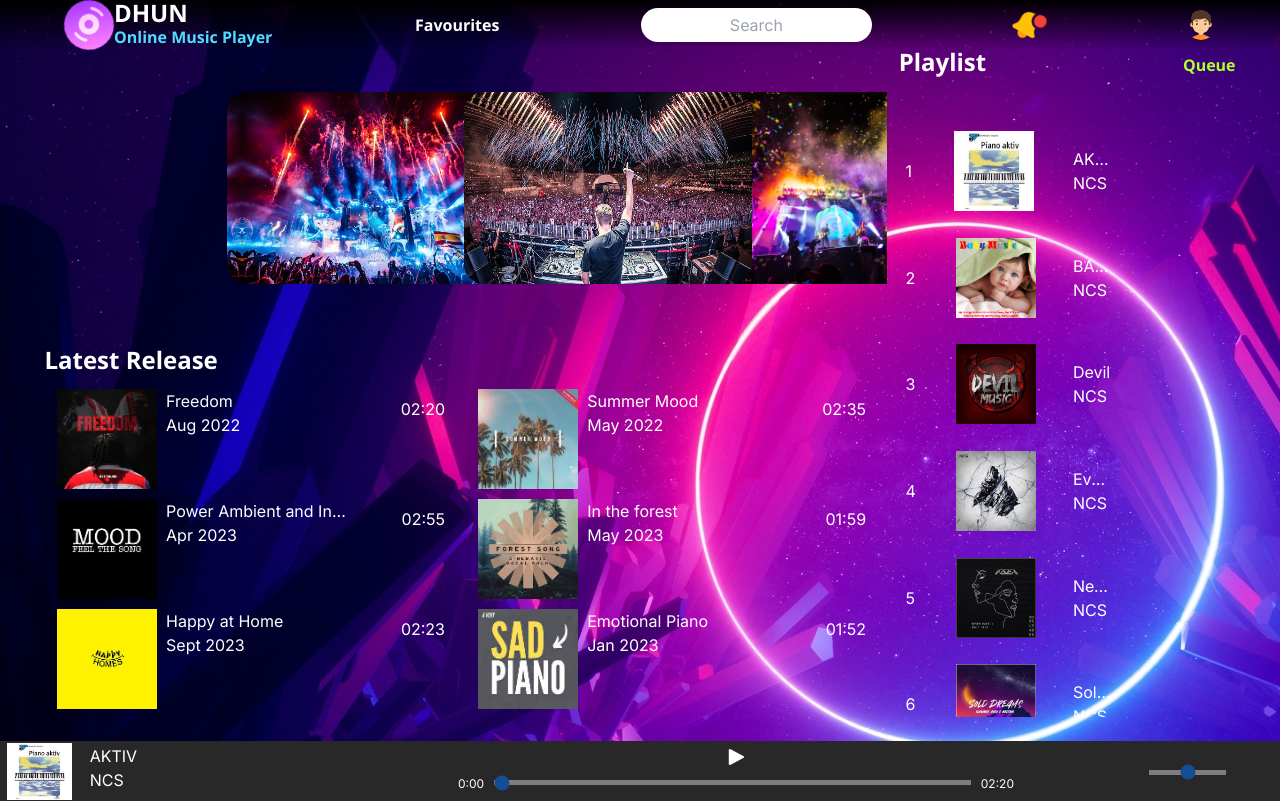
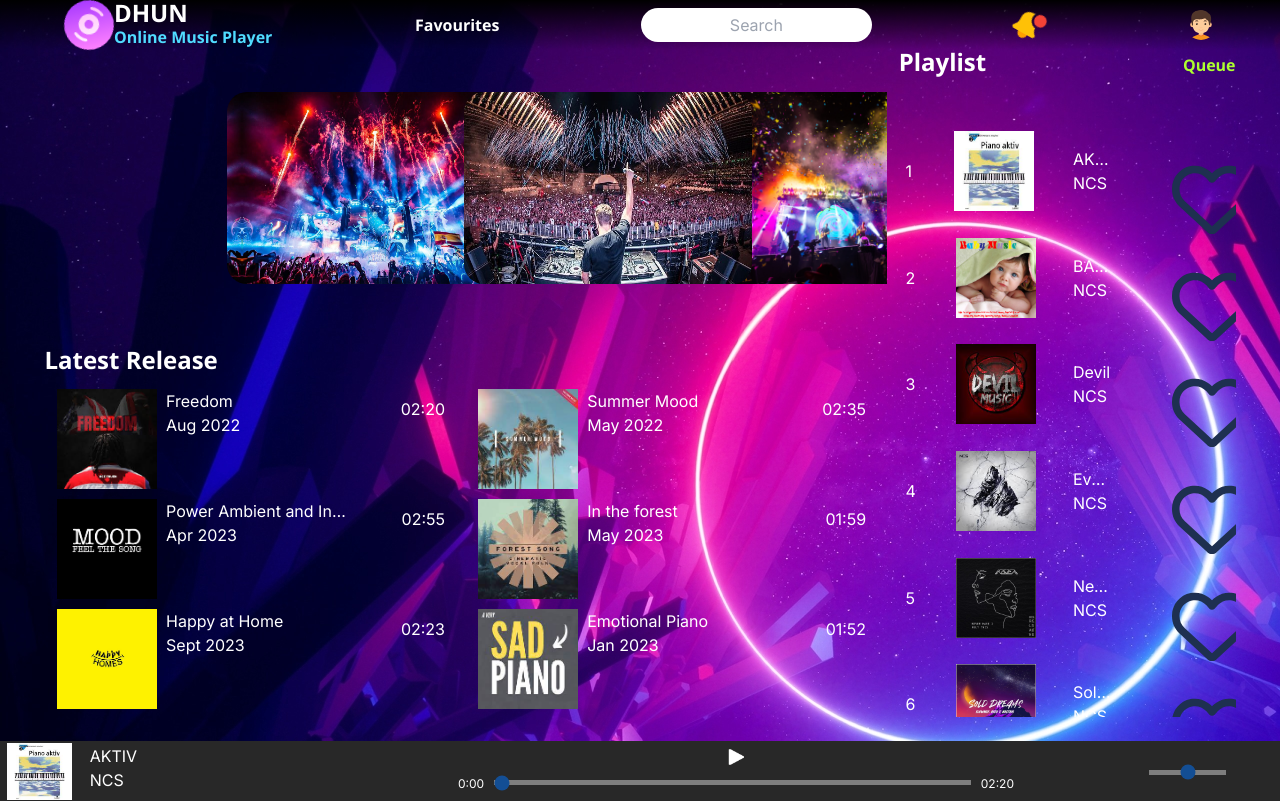
Before and after one commit to swapnilkr/DHUN-Music-Player-V2, a Next.js app: page / in a window 1280 px wide. Built offline with nearby package versions, Linux system fonts and the light colour scheme.

Commit message:
Show fav icon

```diff
--- a/app/globals.css
+++ b/app/globals.css
@@ -839,8 +839,6 @@ label[for="more"]:checked~input {
   box-sizing: border-box;
   overflow: hidden;
   z-index: 2;
-  opacity: 0;
-  transform: scale(0);
   transition: all ease-in-out 0.25s;
 }
 
@@ -848,6 +846,11 @@ label[for="more"]:checked~input {
 #queue-option-box:target {
   opacity: 1;
   transform: scale(1);
+}
+
+.queue {
+    text-decoration: none;
+    color: greenyellow;
 }
 
 .queue-options p {
@@ -901,7 +904,7 @@ hr {
   position: relative;
   bottom: 62%;
   left: 90%;
-  width: min-content;
+  width: fit-content;
   height: 20px;
   color: white;
   font-size: 20px;
@@ -938,10 +941,11 @@ hr {
 }
 
 /* hover effect on heart */
-.playlist-item:hover .fa-heart {
+.playlist-item .fa-heart:hover {
   animation-name: glowing-heart;
   animation-iteration-count: infinite;
   animation-duration: 0.5s;
+  transform: scale(1.5);
 }
 
 /* playlist items hovering effect */
--- a/app/playlist.tsx
+++ b/app/playlist.tsx
@@ -1,4 +1,7 @@
+import React, { useState, useEffect } from 'react';
+
 function Playlist() {
+    const [showDropdown, setShowDropdown] = useState(false)
 
     function showFavList(event:any) {
         window.postMessage('Fav Clicked', '*')
@@ -7,14 +10,20 @@ function Playlist() {
     function showPlayList(event:any) {
         window.postMessage('PlayList Clicked', '*')
     }
+
+    function showDropdownOnClick (event:any) {
+        setShowDropdown(!showDropdown)
+    }
     return (
         <>
             <div className="heading">
                 <h1> Playlist </h1>
                 <h4>
-                    <a href="#queue-option-box">Queue <i className="fas fa-chevron-circle-down"></i></a>
+                    <div className='queue' onClick={(event) => showDropdownOnClick(event)}>Queue <i className="fas fa-chevron-circle-down"></i></div>
                 </h4>
             </div>
+            {
+                showDropdown ?
 
                 <div className="queue-options" id="queue-option-box">
                     <p><div style={{color:"#f8f9fa", fontWeight:"bold"}} onClick={(event) => showPlayList(event)}>Playlists</div></p>
@@ -23,6 +32,11 @@ function Playlist() {
                     <hr />
                     <p><div style={{color:"red", fontWeight:"bold"}}>Close</div></p>
                 </div>
+
+                :
+                <></>
+            }
+
         </>
     )
 }
--- a/app/playlistContent.tsx
+++ b/app/playlistContent.tsx
@@ -6,7 +6,7 @@ function PlaylistContent() {
     const { setMusicList } = useMusicPlayer();
     const [showFavList, setShowFavList] = useState(false)
     const [favMusicPlaylist, setFavMusicPlaylist] = useState([]);
-    const [favorites, setFavorites]:any = useState([]);
+    const [favorites, setFavorites] = useState<any[]>([]);
 
     let playlistMusic = [
         {
@@ -177,6 +177,7 @@ function PlaylistContent() {
 
     useEffect(() => {
         setFavMusicPlaylist(JSON.parse(window.localStorage.getItem('favList') || '[]'))
+        setFavorites(JSON.parse(window.localStorage.getItem('favList') || '[]'))
     }, [showFavList])
 
     function handleClick(event: any, index: any) {
@@ -232,10 +233,10 @@ function PlaylistContent() {
                                     </div>
                                     <div className="right-content" onClick={(event) => addToFav(event, index)}>
                                         {
-                                            !favorites.some((song:any) => song.name === key.name) ?
-                                                <i className="far fa-heart"></i>
+                                            favorites.some((song:any) => song.name === key.name) ?
+                                                <img className="svg-inline--fa fa-heart fa-w-16" style={{height: "auto"}} src="/heart-solid.svg"/>
                                                 :
-                                                <i className="fa fa-heart" aria-hidden="true"></i>
+                                                <img className="svg-inline--fa fa-heart fa-w-16" style={{height: "auto"}} src="/heart-regular.svg"/>
                                         }
                                     </div>
                                 </div>
@@ -267,10 +268,11 @@ function PlaylistContent() {
                                     </div>
                                     <div className="right-content" onClick={(event) => addToFav(event, index)}>
                                         {
-                                            !favorites.some((song:any) => song.name === key.name) ?
-                                                <i className="far fa-heart"></i>
+                                            favorites.some((song:any) => song.name === key.name) ?
+
+                                                <img className="svg-inline--fa fa-heart fa-w-16" style={{height: "auto"}} src="/heart-solid.svg"/>
                                                 :
-                                                <i className="fa fa-heart" aria-hidden="true"></i>
+                                                <img className="svg-inline--fa fa-heart fa-w-16" style={{height: "auto"}} src="/heart-regular.svg"/>
                                         }
 
                                     </div>
```
Also changed, not shown: public/heart-regular.svg (added), public/heart-solid.svg (added). Lines whose indentation alone changed are shown as unchanged.
